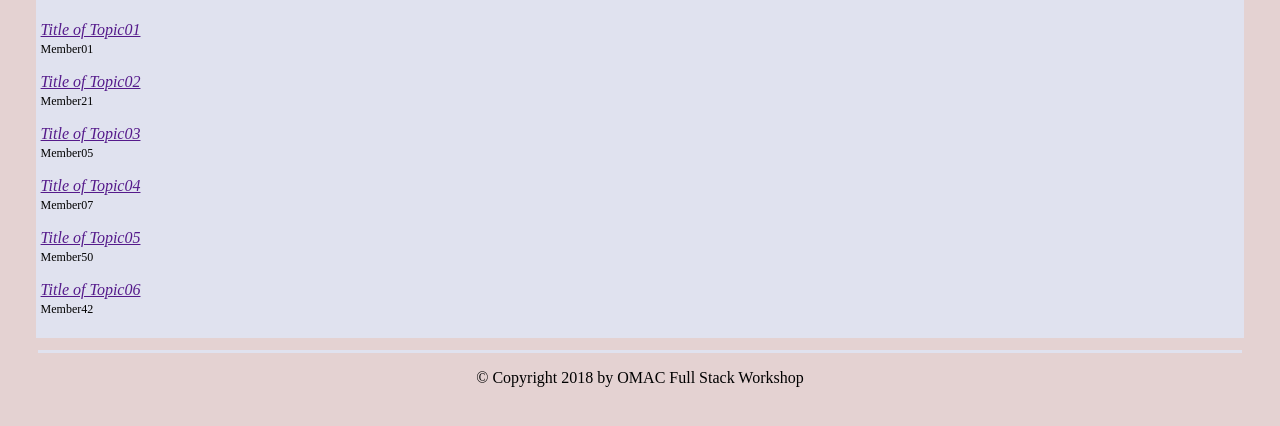
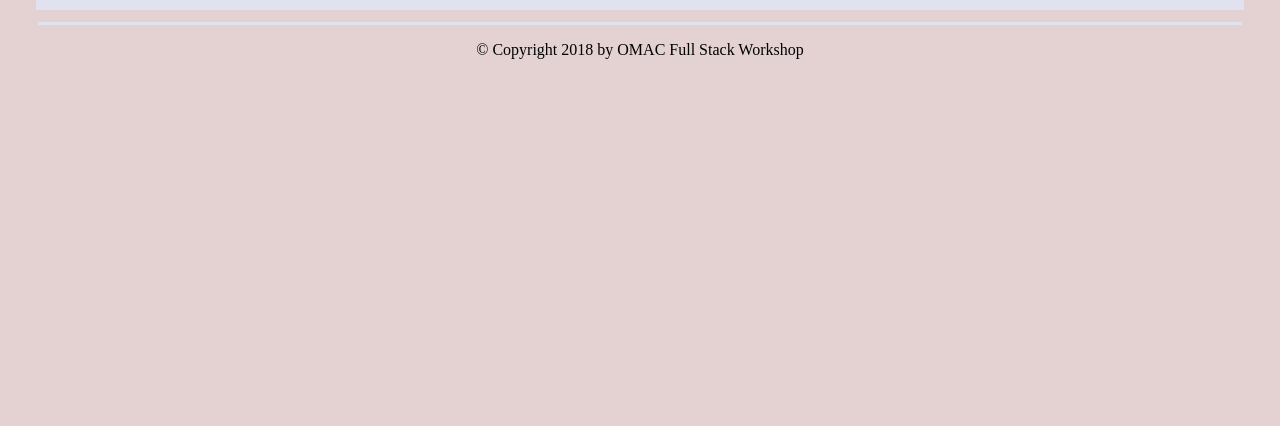
Before and after one commit to MSaadiSalem/ForumWorkshop, a Flask app: page / in a window 1280 px wide. Shown: the part 191-617 px from the top of the page. Run offline with Flask 2, Linux system fonts and the light colour scheme.

Commit message:
Use variables inside index.html - workshop 30

```diff
--- a/Forums/templates/index.html
+++ b/Forums/templates/index.html
@@ -23,25 +23,10 @@
                     <a class="sub-links" href="">My Topics</a>
                 </nav>
             </section>
-            <section class="topics">
-                <p><cite><a href="">Title of Topic01</a></cite>
-                    <br><span class="member">Member01</span></p>
-
-                <p><cite><a href="">Title of Topic02</a></cite>
-                    <br><span class="member">Member21</span></p>
-
-                <p><cite><a href="">Title of Topic03</a></cite>
-                    <br><span class="member">Member05</span></p>
-
-                <p><cite><a href="">Title of Topic04</a></cite>
-                    <br><span class="member">Member07</span></p>
-
-                <p><cite><a href="">Title of Topic05</a></cite>
-                    <br><span class="member">Member50</span></p>
-
-                <p><cite><a href="">Title of Topic06</a></cite>
-                    <br><span class="member">Member42</span></p>
-
+            <section class="topics">{% for post in posts %}
+                <p><cite><a href="">{{post.title}}</a></cite>
+                    <br><span class="member">Member01 posted on {{post.date.strftime("%a %d-%m-%Y %H:%M")}}</span></p>
+                {% endfor %}
             </section>
         </main>
         <footer>
```
